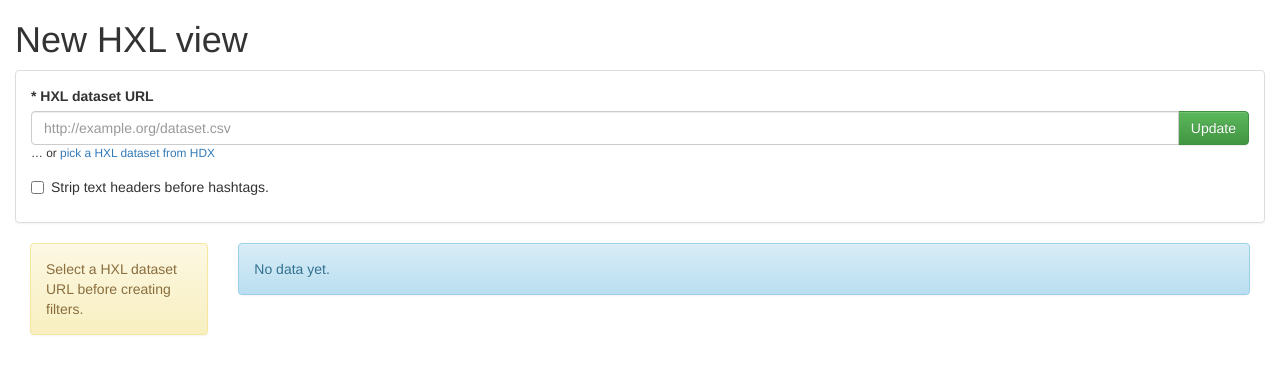
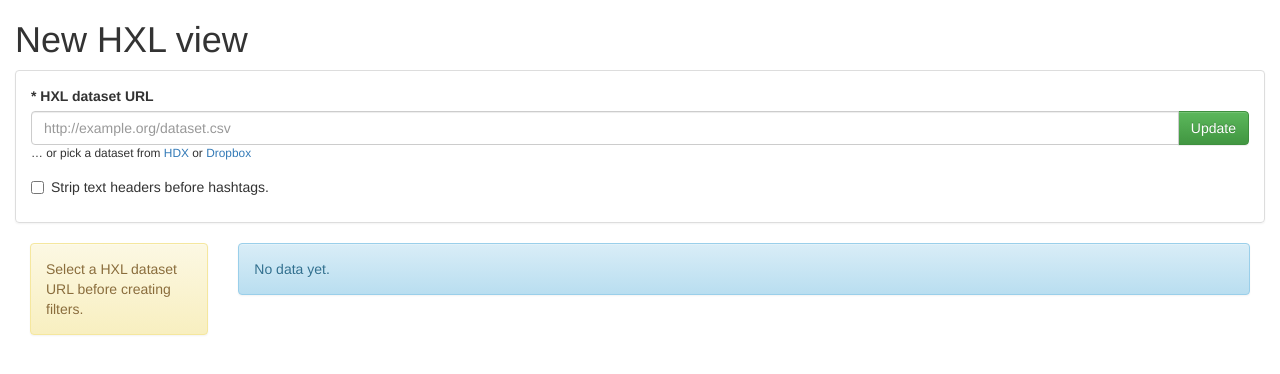
Before and after one commit to HXLStandard/hxl-proxy, a Flask app: page /data/edit in a window 1280 px wide. Shown: the part 52-426 px from the top of the page. Run offline with Flask 2, Linux system fonts and the light colour scheme; some libraries are stand-ins or nearby versions.

Commit message:
Integrate the Javascript Dropbox Dropin file selector.

```diff
--- a/hxl_proxy/static/hxl-proxy/hxl-proxy.js
+++ b/hxl_proxy/static/hxl-proxy/hxl-proxy.js
@@ -15,6 +15,19 @@
  * Root object for all HXL Proxy functions and variables.
  */
 var hxl_proxy = {}
+
+
+/**
+ * Bring up the Dropbox file selector.
+ */
+hxl_proxy.doDropbox = function() {
+    Dropbox.choose({
+        success: function(files) {
+            url = files[0].link;
+            window.location = "/data/edit?url=" + encodeURIComponent(url);
+        }
+    });
+}
 
 
 /**
--- a/hxl_proxy/templates/data-edit.html
+++ b/hxl_proxy/templates/data-edit.html
@@ -68,7 +68,8 @@
                     <button class="btn btn-success" type="submit">Update</button>
                   </span>
                 </div>
-                <p class="small">&hellip; or <a href="/data/edit/hdx-datasets">pick a HXL dataset from HDX</a></p>
+                <p class="small">&hellip; or pick a dataset from <a
+                href="/data/edit/hdx-datasets">HDX</a> or <a href="#" onclick="hxl_proxy.doDropbox(); return false;">Dropbox</a></p>
               </div>
 
               <div class="checkbox">
@@ -414,10 +415,11 @@
 {% block scripts %}
 {{ super() }}
     <script src="{{ static('hxl-proxy/hxl-proxy.js') }}"></script>
+    <script type="text/javascript" src="https://www.dropbox.com/static/api/2/dropins.js" id="dropboxjs" data-app-key="sm6okywskgdecv9"></script>
     <script>
       hxl_proxy.setupForm();
       $(document).ready(function() {
         $("#preview-warning").insertBefore($("#preview-table"));
-      });
+        });
     </script>
 {% endblock %}
```
